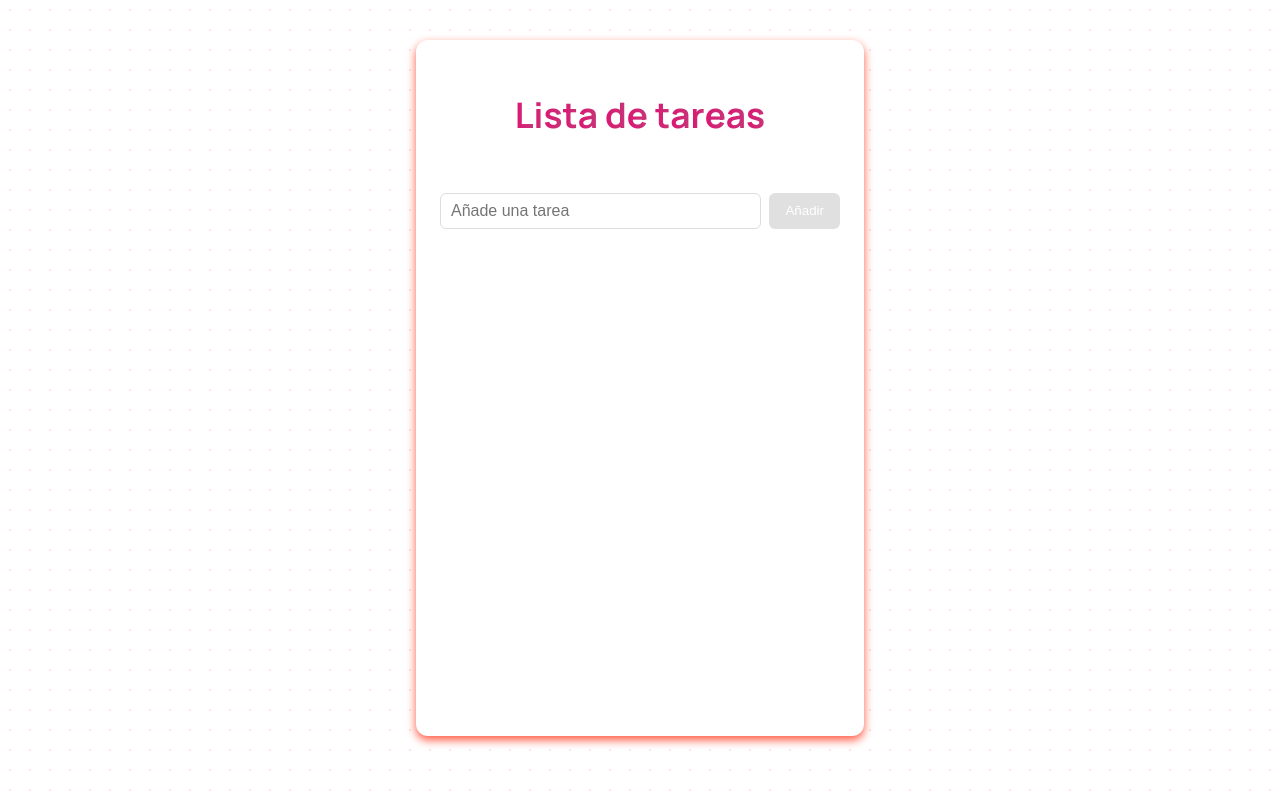
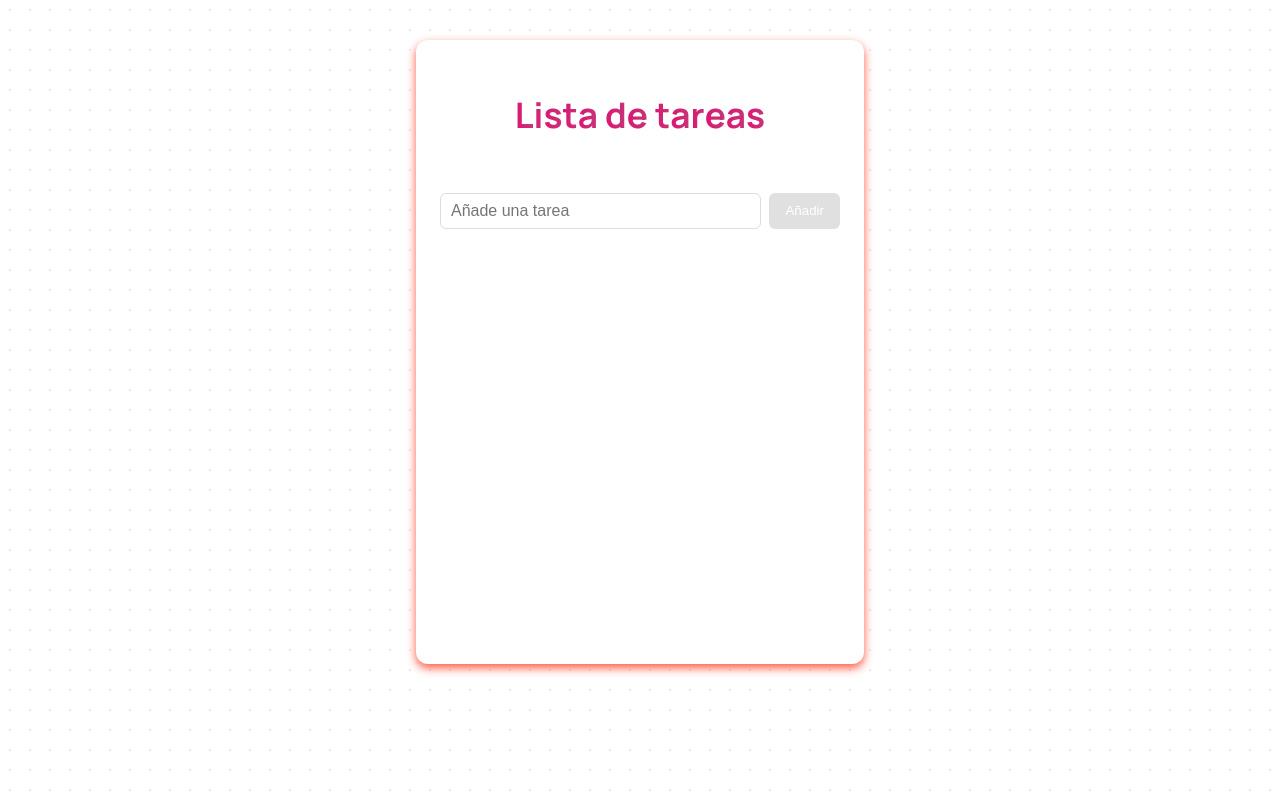
Before and after one commit to alexandracampo/to-do-pomodoro, a React (Vite) app: page / in a window 1280 px wide. Built offline with nearby package versions, Linux system fonts and the light colour scheme.

Commit message:
feat: add heigh min in card

```diff
--- a/src/styles/app.css
+++ b/src/styles/app.css
@@ -14,7 +14,7 @@ body {
     border-radius: 12px;
     box-shadow: 0 4px 10px #FF5841;
     padding: 32px 24px;
-    min-height: 79vh;
+    min-height: 70vh;
 }
 
 .todo-title {
```
